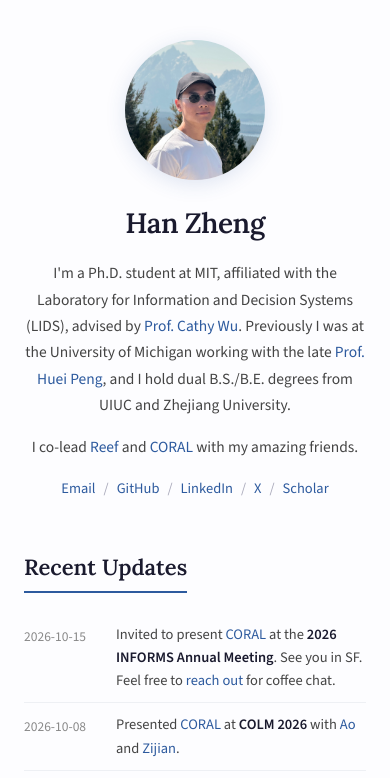
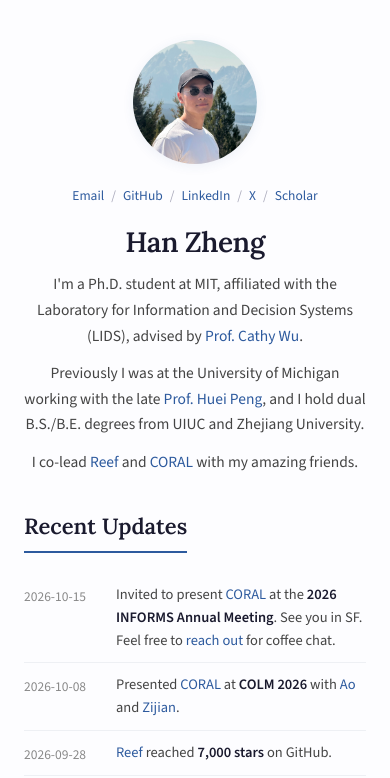
Before and after one commit to MikeZheng777/MikeZheng777.github.io, a plain HTML site: page index.html in a window 390 px wide. Shown: the top 778 px of the page. Drawn offline with nearby package versions, Linux system fonts and the light colour scheme.

Commit message:
Refactor header layout and styling in index.html

```diff
--- a/index.html
+++ b/index.html
@@ -35,28 +35,32 @@
     .container { max-width: 860px; margin: 0 auto; padding: 40px 24px 60px; }
 
     /* ─── Header / Bio ─── */
-    .header { display: flex; gap: 40px; align-items: flex-start; margin-bottom: 48px; }
+    .header { display: grid; grid-template-columns: 148px minmax(0, 1fr); column-gap: 32px; row-gap: 12px; align-items: stretch; margin-bottom: 34px; }
+
+    .header-profile { display: flex; flex-direction: column; align-items: center; justify-content: space-between; gap: 12px; text-align: center; }
 
     .header-photo {
-      flex-shrink: 0; width: 180px; height: 180px; border-radius: 50%;
+      flex-shrink: 0; width: 144px; height: 144px; border-radius: 50%;
       object-fit: cover;
-      box-shadow: 0 4px 20px rgba(45, 90, 158, 0.15);
+      box-shadow: 0 2px 12px rgba(45, 90, 158, 0.08);
     }
 
-    .header-info { flex: 1; }
+    .header-info { min-width: 0; }
 
     .header-info h1 {
       font-family: 'Lora', serif; font-size: 36px; font-weight: 600;
-      color: var(--text); margin-bottom: 14px; letter-spacing: -0.5px;
+      color: var(--text); margin-bottom: 0; letter-spacing: -0.5px; line-height: 1.2;
     }
 
     .header-info .bio {
-      color: var(--text-secondary); font-size: 15.5px; line-height: 1.7; margin-bottom: 16px;
+      color: var(--text-secondary); font-size: 15.5px; line-height: 1.65; margin-bottom: 0;
     }
 
-    .header-links { display: flex; flex-wrap: wrap; gap: 6px 4px; font-size: 14.5px; }
+    .header-info .bio { margin-top: 12px; }
+
+    .header-links { display: flex; flex-wrap: wrap; justify-content: center; gap: 6px 7px; font-size: 13.5px; margin-top: 0; }
     .header-links a { font-weight: 500; }
-    .header-links .sep { color: #aab; margin: 0 4px; user-select: none; }
+    .header-links .sep { color: #aab; user-select: none; }
 
     /* ─── Section headings ─── */
     .section-title {
@@ -135,9 +139,12 @@
     .footer a { color: #99a; }
 
     @media (max-width: 640px) {
-      .header { flex-direction: column; align-items: center; text-align: center; gap: 20px; }
-      .header-links { justify-content: center; }
-      .header-photo { width: 140px; height: 140px; font-size: 42px; }
+      .header { display: flex; flex-direction: column; align-items: center; text-align: center; gap: 20px; }
+      .header-profile { display: block; width: 100%; text-align: center; }
+      .header-info { display: block; }
+      .header-info .bio { margin-top: 12px; }
+      .header-links { justify-content: center; margin-top: 12px; gap: 8px 7px; }
+      .header-photo { width: 124px; height: 124px; }
       .header-info h1 { font-size: 28px; }
       .exp-header { flex-direction: column; gap: 2px; }
       .update-entry { grid-template-columns: 82px minmax(0, 1fr); gap: 10px; }
@@ -150,28 +157,33 @@
 
   <!-- BIO -->
   <div class="header">
-    <img class="header-photo" src="headshot.JPG" alt="Han Zheng">
+    <div class="header-profile">
+      <img class="header-photo" src="headshot.JPG" alt="Han Zheng">
+      <div class="header-links">
+      <a href="mailto:hanzheng@mit.edu">Email</a>
+      <span class="sep" aria-hidden="true">/</span>
+      <a href="https://github.com/MikeZheng777">GitHub</a>
+      <span class="sep" aria-hidden="true">/</span>
+      <a href="https://www.linkedin.com/in/han-zheng-84408021b/">LinkedIn</a>
+      <span class="sep" aria-hidden="true">/</span>
+      <a href="https://x.com/hanzheng_7">X</a>
+      <span class="sep" aria-hidden="true">/</span>
+      <a href="https://scholar.google.com/citations?user=sZc3Xw8AAAAJ&amp;hl=en&amp;view_op=list_works&amp;sortby=pubdate">Scholar</a>
+    </div>
+    </div>
     <div class="header-info">
       <h1>Han Zheng</h1>
       <p class="bio">
         I'm a Ph.D. student at MIT, affiliated with the Laboratory for Information and Decision Systems (LIDS), advised by
         <a href="https://www.wucathy.com">Prof. Cathy Wu</a>.
+      </p>
+      <p class="bio">
         Previously I was at the University of Michigan working with the late
         <a href="https://en.wikipedia.org/wiki/Huei_Peng">Prof. Huei Peng</a>, and I hold dual B.S./B.E. degrees
         from UIUC and Zhejiang University.
       </p>
       <p class="bio">I co-lead <a href="https://github.com/Human-Agent-Society/reef">Reef</a> and <a href="https://github.com/Human-Agent-Society/CORAL">CORAL</a> with my amazing friends.</p>
-      <div class="header-links">
-      <a href="mailto:hanzheng@mit.edu">Email</a>
-      <span class="sep">/</span>
-      <a href="https://github.com/MikeZheng777">GitHub</a>
-      <span class="sep">/</span>
-      <a href="https://www.linkedin.com/in/han-zheng-84408021b/">LinkedIn</a>
-      <span class="sep">/</span>
-      <a href="https://x.com/hanzheng_7">X</a>
-      <span class="sep">/</span>
-      <a href="https://scholar.google.com/citations?user=sZc3Xw8AAAAJ&amp;hl=en&amp;view_op=list_works&amp;sortby=pubdate">Scholar</a>
-    </div>
+
     </div>
   </div>
 
```
